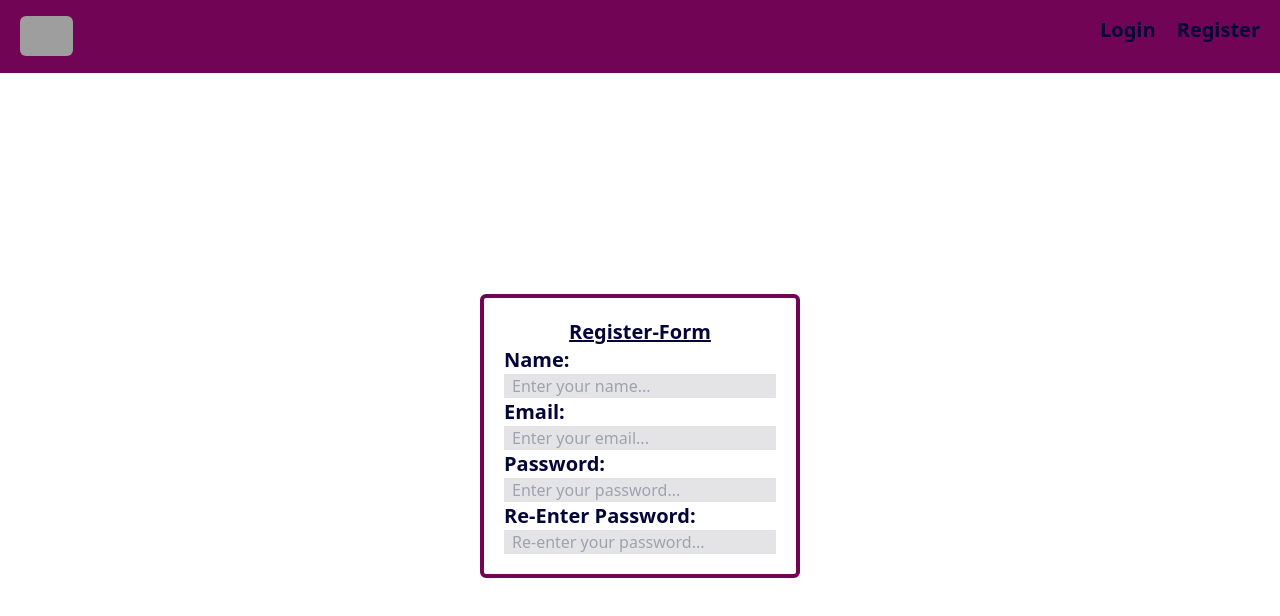
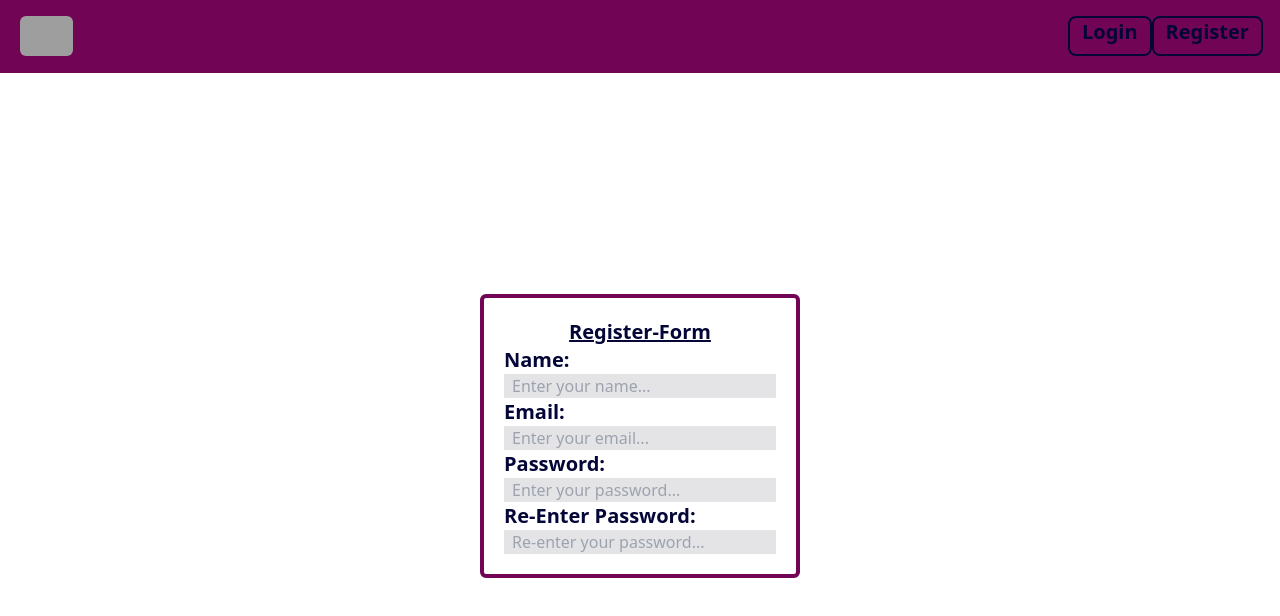
Before and after one commit to SGsubuuu-2322/E-Commerce_App-Tatwa, a React (Vite) app: page / in a window 1280 px wide. Shown: the top 616 px of the page. Built offline with nearby package versions, Linux system fonts and the light colour scheme; grey boxes are pictures that could not be loaded.

Commit message:
Added some stylings to the public navbar....

```diff
--- a/src/Components/PublicNav.jsx
+++ b/src/Components/PublicNav.jsx
@@ -13,17 +13,17 @@ const PublicNav = () => {
         />
       </div>
 
-      <div className="nav-content w-40">
+      <div className="nav-content w-48">
         <ul className="flex justify-between h-10">
           <Link
             to="/login"
-            className="text-xl font-semibold text-black hover:text-white hover:underline hover:underline-offset-2"
+            className="rounded-lg border border-2 hover:border-white  border-black px-3  text-xl font-semibold text-black hover:text-white hover:underline hover:underline-offset-2"
           >
             Login
           </Link>
           <Link
             to="/register"
-            className="text-xl font-semibold text-black hover:text-white hover:underline hover:underline-offset-2"
+            className="rounded-lg border border-2 hover:border-white  border-black px-3 text-xl font-semibold text-black hover:text-white hover:underline hover:underline-offset-2"
           >
             Register
           </Link>
```
